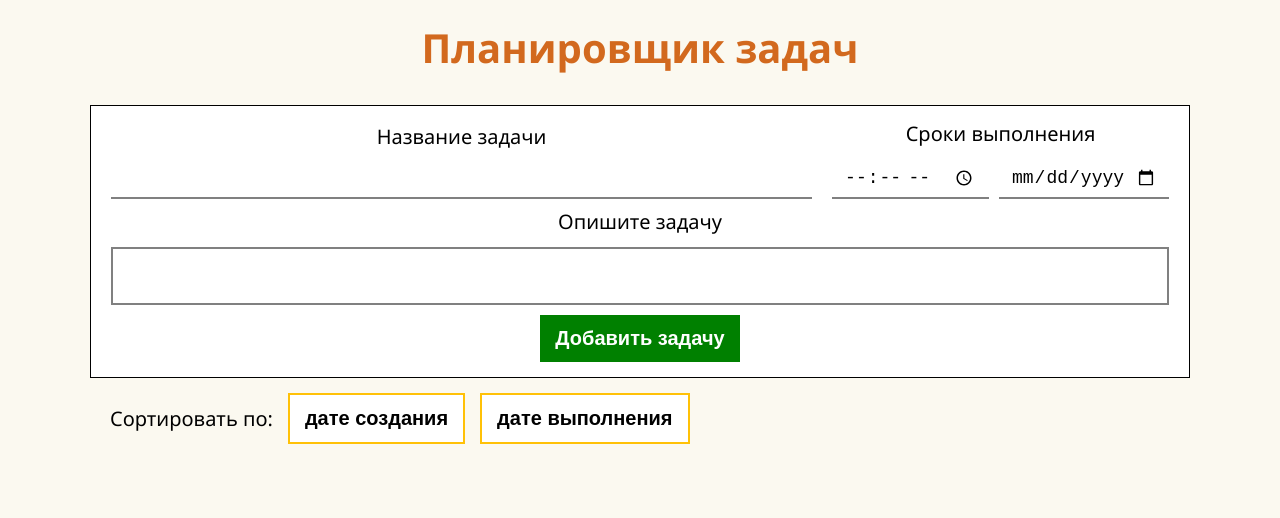
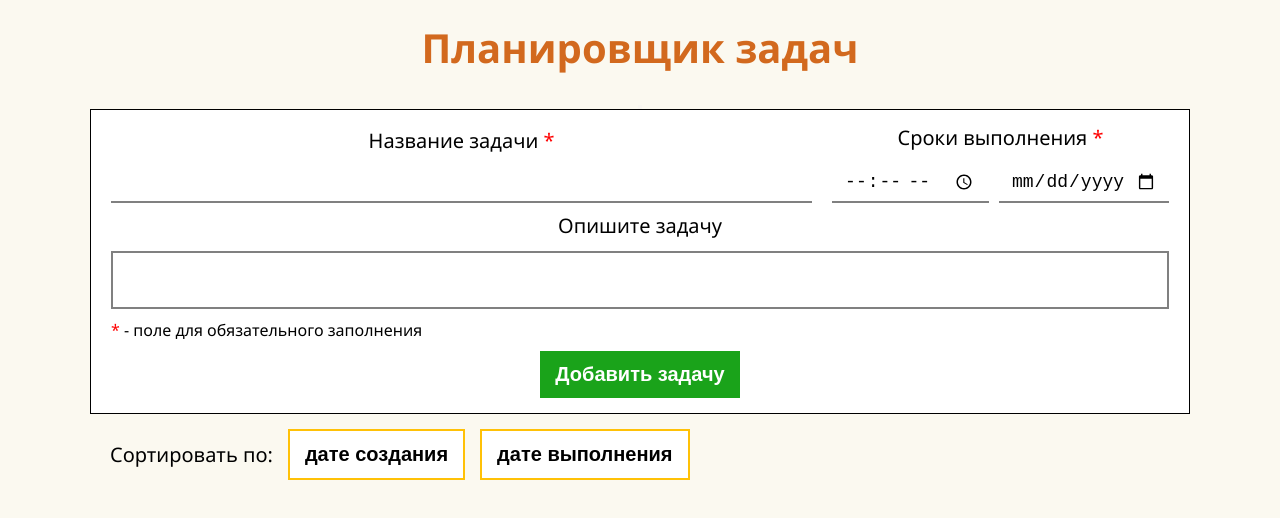
Before and after one commit to popovaludmila/todo-list, a React (Create React App) app: page / in a window 1280 px wide. Shown: the top 518 px of the page. Built offline with nearby package versions, Linux system fonts and the light colour scheme.

Commit message:
Push notification

```diff
--- a/src/components/app/app.jsx
+++ b/src/components/app/app.jsx
@@ -6,12 +6,27 @@ import { v4 as uuidv4 } from "uuid";
 import { Sort } from "../sort/sort";
 
 export const App = () => {
+    Notification.requestPermission();
+
+    if ('serviceWorker' in navigator) {
+        navigator.serviceWorker
+          .register('/sw.js')
+          .catch((error)=> {
+            console.error('Ошибка регистрации Service Worker:', error);
+          })
+      }
+
   const [todos, setTodos] = useState(
     JSON.parse(localStorage.getItem("todos")) || []
   );
 
   useEffect(() => {
     localStorage.setItem("todos", JSON.stringify(todos));
+
+    navigator.serviceWorker
+      .ready
+      .then((r) => r.active.postMessage(todos));
+
   }, [todos]);
 
   const addTodo = (todo) => {
@@ -59,7 +74,7 @@ export const App = () => {
     <div className="container">
       <div className={styles.inner}>
         <h1 className={styles.title}>Планировщик задач</h1>
-
+        <button id='subscriptionButton' disabled={true}></button>
         <Header addTodo={addTodo} />
         <Sort
           sortDeadlineTimes={() => setSortField("timestampDeadlineTime")}
--- a/src/components/header/header.jsx
+++ b/src/components/header/header.jsx
@@ -49,7 +49,7 @@ export const Header = ({ addTodo }) => {
 
       resetValue();
     } else {
-      console.log("Заполните данные");
+      alert("Заполните поля для обязательного заполнения");
     }
   };
 
@@ -57,7 +57,7 @@ export const Header = ({ addTodo }) => {
     <form className={styles.form}>
       <div className={styles.row}>
         <div className={`${styles.item} ${styles.name}`}>
-          <label className={styles.label}>Название задачи</label>
+          <label className={styles.label}>Название задачи <span className={styles.star}>*</span></label>
           <input
             className={`${styles.input} ${styles.input_name}`}
             type="text"
@@ -69,7 +69,7 @@ export const Header = ({ addTodo }) => {
         </div>
 
         <div className={styles.item}>
-          <label className={styles.label}>Сроки выполнения</label>
+          <label className={styles.label}>Сроки выполнения <span className={styles.star}>*</span></label>
           <div className={styles.deadlines}>
             <input
               name="time"
@@ -99,6 +99,7 @@ export const Header = ({ addTodo }) => {
           className={`${styles.input} ${styles.input_textarea}`}
         ></textarea>
       </div>
+      <p className={styles.notific}><span className={styles.star}>*</span> - поле для обязательного заполнения</p>
       <button onClick={saveItem} type="button" className={styles.btn}>
         Добавить задачу
       </button>
--- a/src/components/header/header.module.css
+++ b/src/components/header/header.module.css
@@ -33,6 +33,14 @@
 .name, .textarea {
   width: 100%;
 }
+
+.notific {
+  align-self: flex-start;
+}
+
+.star {
+  color: red;
+}
 .label {
   padding-bottom: 12px;
   font-size: 20px;
@@ -52,7 +60,7 @@
 
 .input:not(.input_textarea):hover,
 .input:not(.input_textarea):focus{
-    border-bottom: 2px solid violet;
+    border-bottom: 2px solid green;
 }
 .input_name {
   padding-left: 5px;
@@ -70,13 +78,13 @@
 
 .input_textarea:hover,
 .input_textarea:focus {
-  border: 2px solid violet;
+  border: 2px solid rgb(26, 163, 26);
 }
 
 .btn {
     padding: 12px 15px;
     min-width: 150px;
-    background-color: green;
+    background-color: rgb(26, 163, 26);
     color:#fff;
     font-size: 20px;
     font-weight: 700;
```
Also changed, not shown: public/sw.js (added, +25 -0 lines).
